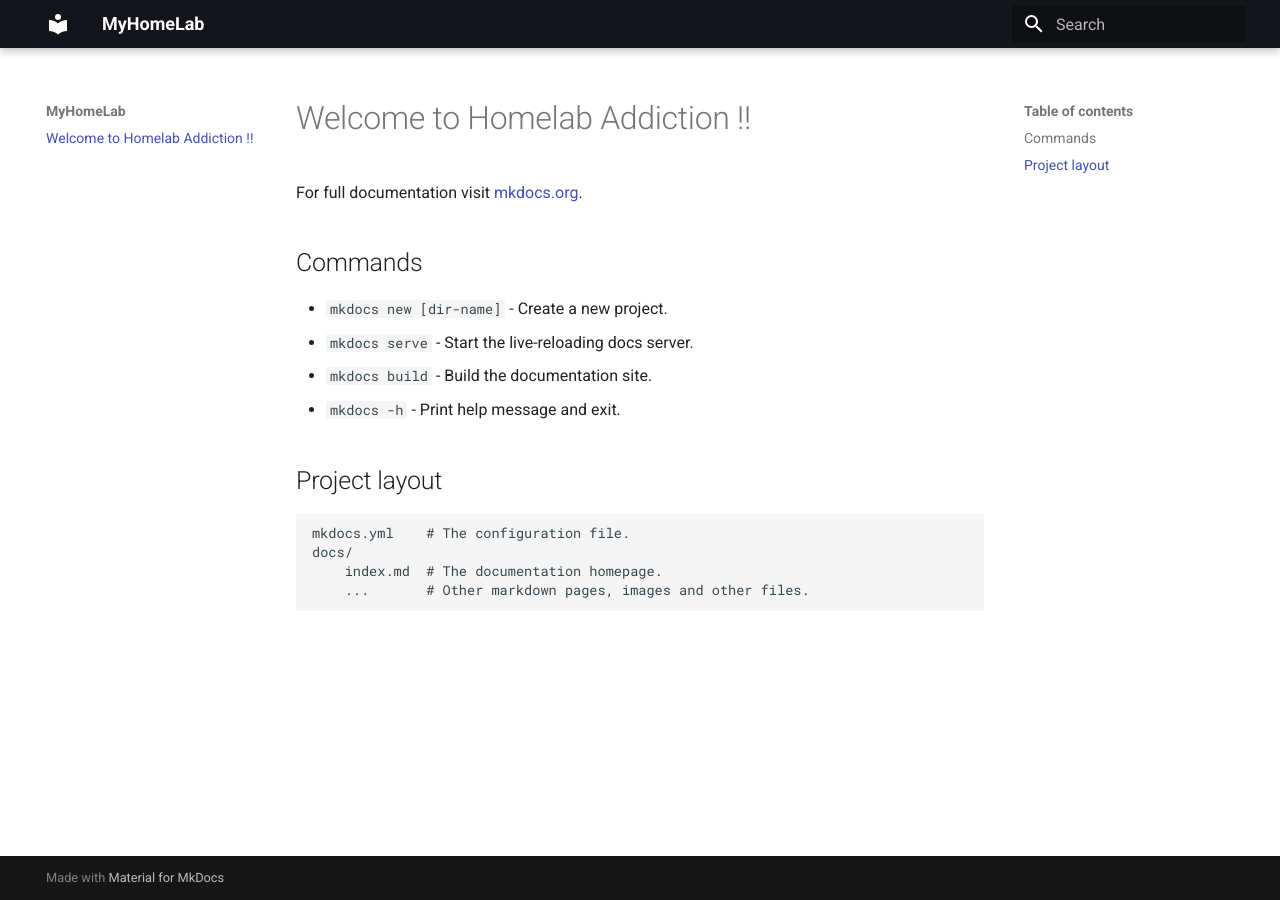
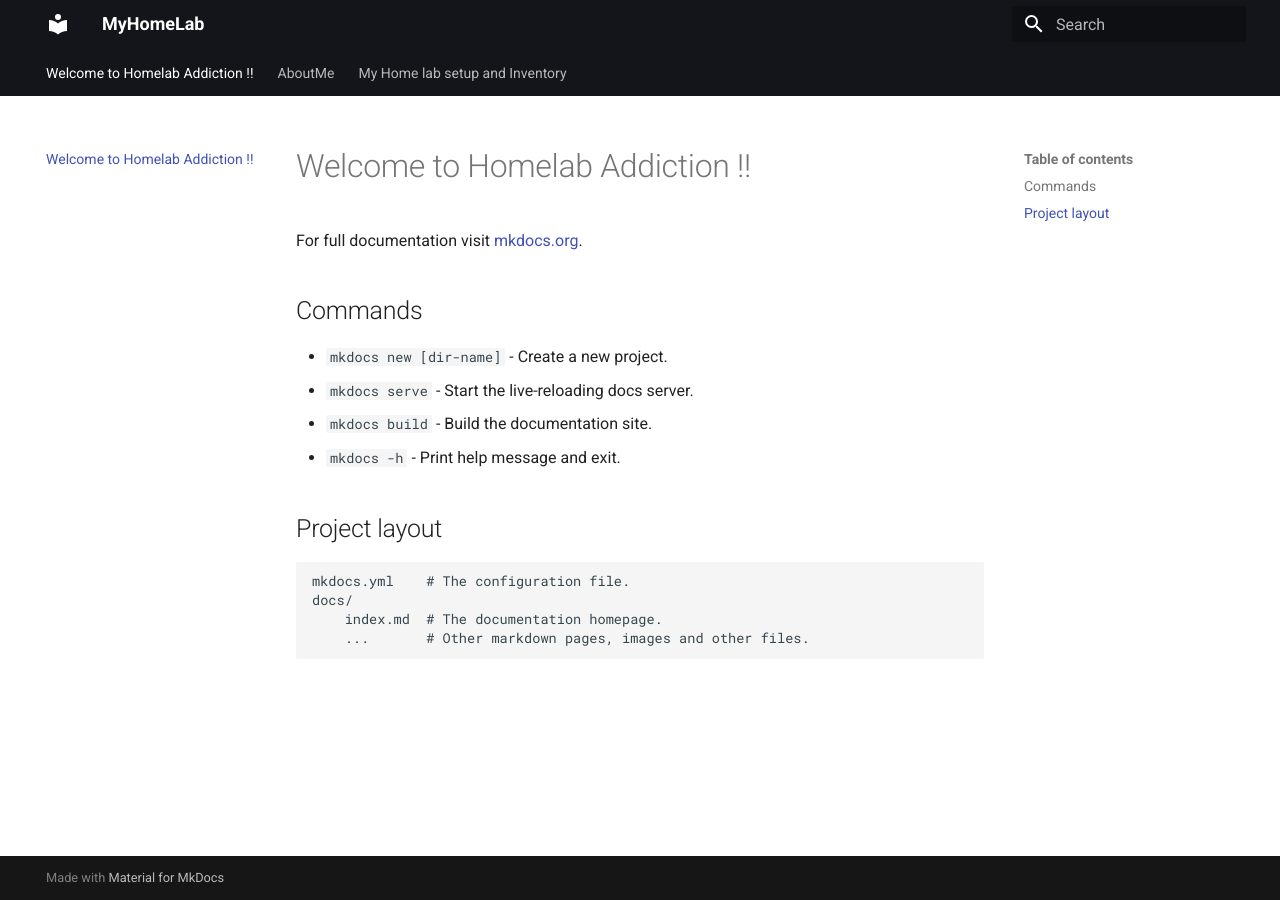
Before and after one commit to pkeelu/myhomelab.co.in, an MkDocs documentation site: the page built from docs/index.md, in a window 1280 px wide. Built offline with MkDocs 1.6.1 and Material for MkDocs 9.7.7, drawn with Linux system fonts in a browser that asks for light colours.

Commit message:
updating

```diff
--- /dev/null
+++ b/docs/MySetup.md
@@ -0,0 +1,3 @@
+# My Home lab setup and Inventory
+    Titan (Primary Hybrid NAS and Production Proxmox Server)
+    XORO - Windows 11 Pro workstation
--- a/mkdocs.yml
+++ b/mkdocs.yml
@@ -4,3 +4,10 @@
   name: material
   palette:
     primary: black
+  Plugin:
+   -blog
+  features:
+    - navigation.instant
+    - navigation.instant.progress
+    - navigation.tracking
+    - navigation.tabs
```
Also changed, not shown: docs/AboutMe.md (added, +1 -0 lines).
